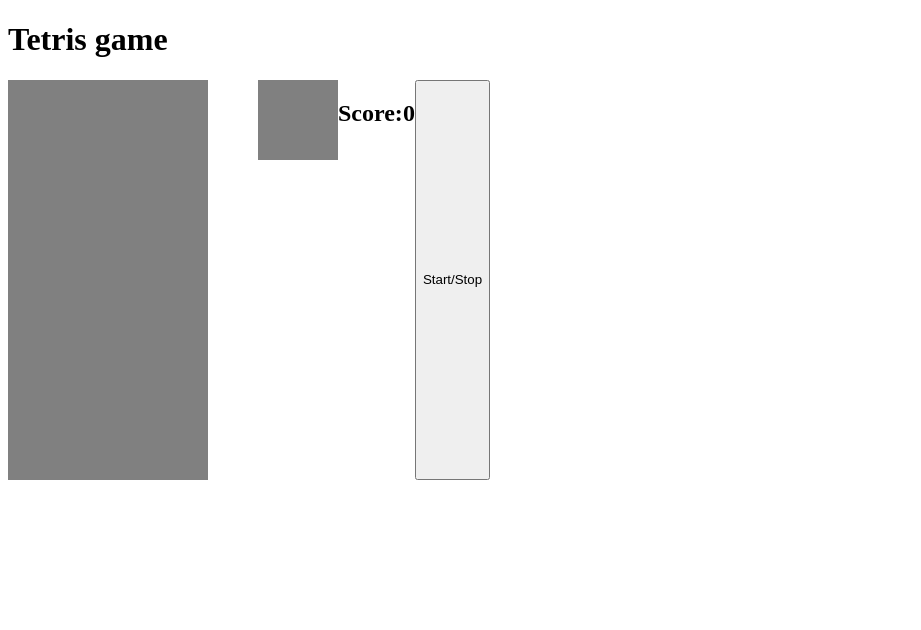
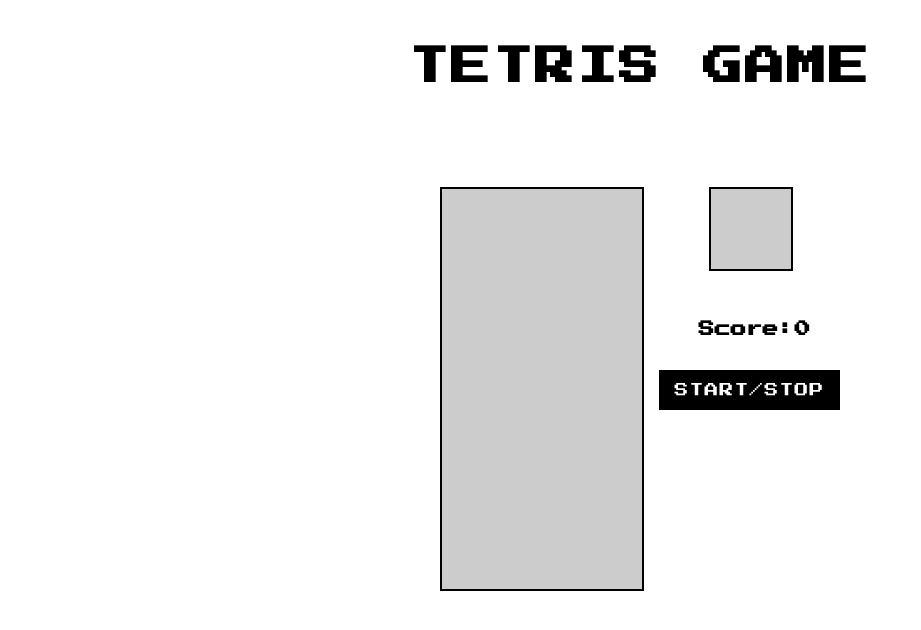
Before and after one commit to AleksandraRataj/TetrisGame, a plain HTML site: page src/index.html in a window 1280 px wide. Shown: the whole page, without its empty margins (0-921 px from the left). Drawn offline with Linux system fonts and the light colour scheme.

Commit message:
updated CSS file

```diff
--- a/src/styles/style.css
+++ b/src/styles/style.css
@@ -1,34 +1,84 @@
+@import url('https://fonts.googleapis.com/css2?family=Press+Start+2P&display=swap');
+/*font-family: 'Press Start 2P', cursive;*/
+
+body {
+    max-height: 100vh;
+    margin: 0;
+    padding: 0;
+    box-sizing: border-box;
+}
+
 .container {
+    max-width: 400px;
+    max-height: 400px;
+    margin: 10vh auto;
     display: flex;
+    flex-wrap: wrap;
+    justify-content: space-between;
+    flex-direction: column;
+}
+
+h1 {
+    flex-basis: 10vh;
+    text-align: center;
+    line-height: 10vh;
+    font-size: 40px;
+    font-family: 'Press Start 2P', cursive;
+    letter-spacing: 2px;
+    text-transform: uppercase;
+}
+
+h2 {
+    margin-left: 10px;
+    margin-top: 50px;
+    text-align: center;
+    font-size: 16px;
+    font-family: 'Press Start 2P', cursive;
+}
+
+#startBtn {
+    margin-top: 20px;
+    border: 2px solid black;
+    height: 40px;
+    font-size: 14px;
+    font-family: 'Press Start 2P', cursive;
+    text-transform: uppercase;
+    letter-spacing: 1px;
+    background-color: black;
+    color: white;
+    transition: 0.3s;
+}
+
+#startBtn:hover {
+    background-color: white;
+    color: black;
 }
 
 .grid {
     display: flex;
+    border: 2px solid black;
     flex-wrap: wrap;
     width: 200px;
     height: 400px;
-    background-color: grey;
+    background-color: #cccccc;
 }
 
 .grid div {
+    height: 20px;
     width: 20px;
-    flex-basis: 20px;
-}
-
-.tetromino {
-    background-color: blue;
 }
 
 .mini-grid {
+    margin-left: 50px;
+    border: 2px solid black;
+    width: 80px;
+    height: 80px;
     display: flex;
     flex-wrap: wrap;
-    margin-left: 50px;
-    width: 80px;
-    height: 80px;
-    background-color: grey;
+    background-color: #cccccc;
 }
 
 .mini-grid div {
-    flex-basis: 20px;
+    height: 20px;
     width: 20px;
 }
```
